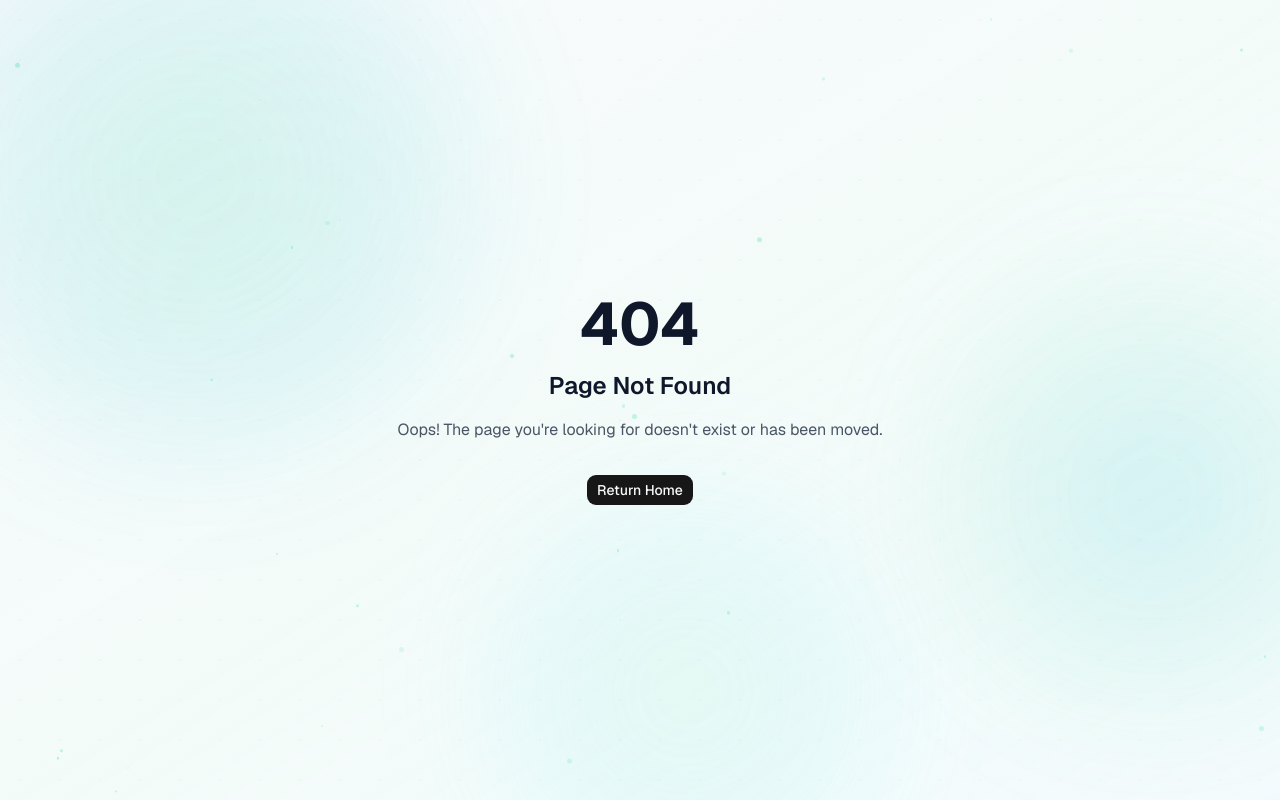
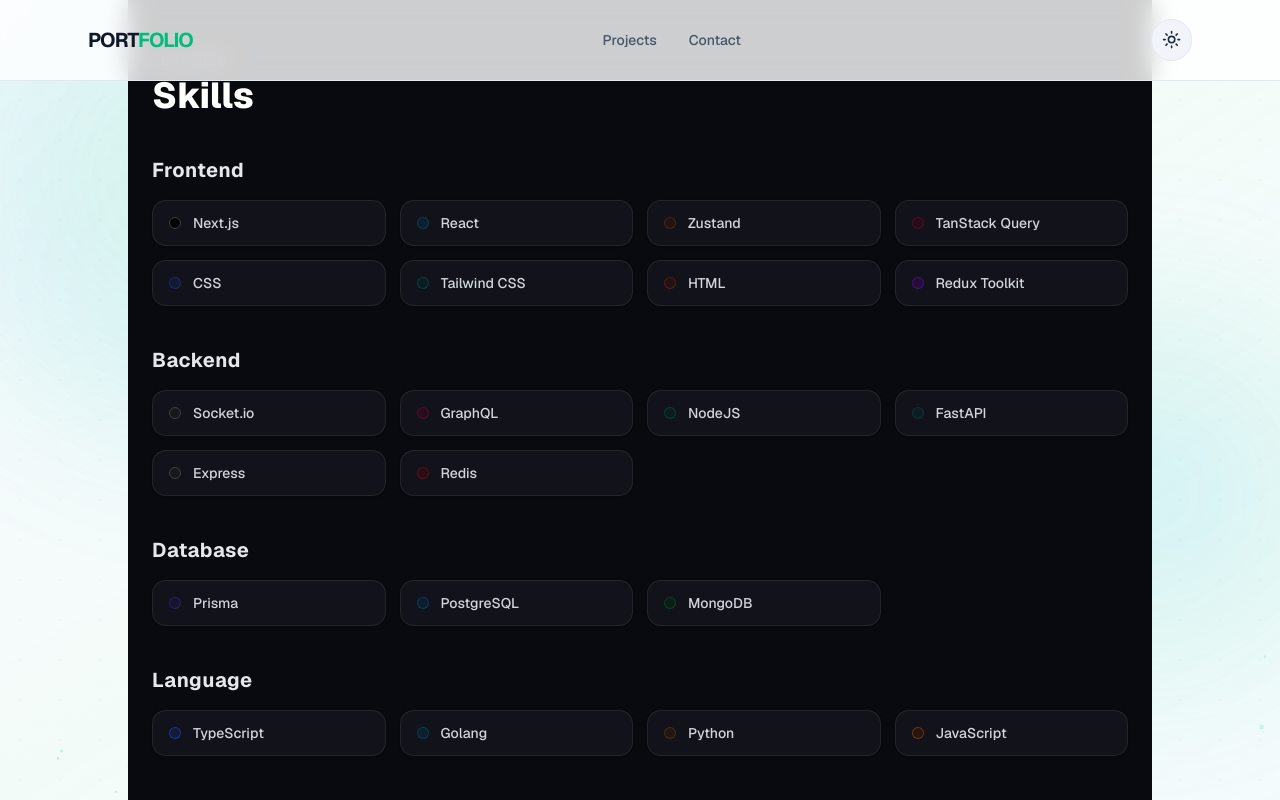
Before and after one commit to PrakashSingh65/portfolio, a Next.js app: page /skill in a window 1280 px wide. Before the commit this address had no page. Shown: the top 800 px of the page. Built offline with nearby package versions, Linux system fonts and the light colour scheme; a web font is replaced by a local one.

Commit message:
feat: add SkillPage component to display categorized skills with visual styling

```diff
--- /dev/null
+++ b/app/(main)/skill/page.tsx
@@ -0,0 +1,99 @@
+'use client';
+
+import React from 'react';
+
+const skillsData = [
+  {
+    category: "Frontend",
+    skills: [
+      { name: "Next.js", color: "bg-black text-white border-zinc-700" },
+      { name: "React", color: "bg-cyan-950/40 text-cyan-400 border-cyan-800/50" },
+      { name: "Zustand", color: "bg-amber-950/30 text-amber-500 border-amber-800/40" },
+      { name: "TanStack Query", color: "bg-rose-950/30 text-rose-400 border-rose-800/40" },
+      { name: "CSS", color: "bg-blue-950/40 text-blue-400 border-blue-800/50" },
+      { name: "Tailwind CSS", color: "bg-teal-950/40 text-teal-300 border-teal-800/50" },
+      { name: "HTML", color: "bg-orange-950/30 text-orange-400 border-orange-800/40" },
+      { name: "Redux Toolkit", color: "bg-purple-950/40 text-purple-400 border-purple-800/50" },
+    ],
+  },
+  {
+    category: "Backend",
+    skills: [
+      { name: "Socket.io", color: "bg-zinc-900 text-gray-200 border-zinc-700" },
+      { name: "GraphQL", color: "bg-pink-950/30 text-pink-400 border-pink-800/40" },
+      { name: "NodeJS", color: "bg-emerald-950/40 text-emerald-400 border-emerald-800/50" },
+      { name: "FastAPI", color: "bg-teal-950/30 text-teal-400 border-teal-800/40" },
+      { name: "Express", color: "bg-zinc-900 text-gray-200 border-zinc-700" },
+      { name: "Redis", color: "bg-red-950/40 text-red-400 border-red-800/50" },
+    ],
+  },
+  {
+    category: "Database",
+    skills: [
+      { name: "Prisma", color: "bg-indigo-950/40 text-indigo-300 border-indigo-800/50" },
+      { name: "PostgreSQL", color: "bg-sky-950/40 text-sky-400 border-sky-800/50" },
+      { name: "MongoDB", color: "bg-green-950/40 text-green-400 border-green-800/50" },
+    ],
+  },
+  {
+    category: "Language",
+    skills: [
+      { name: "TypeScript", color: "bg-blue-950/50 text-blue-400 border-blue-700/60" },
+      { name: "Golang", color: "bg-cyan-950/40 text-cyan-300 border-cyan-800/50" },
+      { name: "Python", color: "bg-yellow-950/30 text-yellow-400 border-yellow-800/40" },
+      { name: "JavaScript", color: "bg-amber-950/40 text-amber-300 border-amber-700/50" },
+    ],
+  },
+  {
+    category: "Tools",
+    skills: [
+      { name: "GitHub", color: "bg-zinc-900 text-white border-zinc-700" },
+      { name: "Git", color: "bg-orange-950/40 text-orange-500 border-orange-800/50" },
+      { name: "Docker", color: "bg-sky-950/40 text-sky-400 border-sky-800/50" },
+    ],
+  },
+  {
+    category: "Other",
+    skills: [
+      { name: "Postman", color: "bg-orange-950/30 text-orange-400 border-orange-800/40" },
+      { name: "Markdown", color: "bg-zinc-900 text-gray-300 border-zinc-700" },
+    ],
+  },
+];
+
+export default function SkillPage() {
+  return (
+    <section className="min-h-screen bg-[#090a0f] text-white px-6 py-12 max-w-5xl mx-auto font-sans">
+      <div className="mb-10">
+        <span className="text-gray-400 text-sm tracking-wider uppercase font-medium">Featured</span>
+        <h1 className="text-4xl font-extrabold text-white mt-1">Skills</h1>
+      </div>
+
+      <div className="space-y-10">
+        {skillsData.map((group, idx) => (
+          <div key={idx}>
+            <h2 className="text-xl font-bold mb-4 text-gray-200 tracking-wide">
+              {group.category}
+            </h2>
+            <div className="grid grid-cols-2 sm:grid-cols-3 md:grid-cols-4 gap-3.5">
+              {group.skills.map((skill, sIdx) => (
+                <div
+                  key={sIdx}
+                  className={`flex items-center gap-3 px-4 py-3 bg-[#12131a] border border-zinc-800/90 rounded-xl hover:border-emerald-500/50 hover:bg-[#181a24] transition-all duration-200 cursor-pointer group shadow-sm`}
+                >
+                  {/* Skill Badge Icon */}
+                  <div className={`w-3 h-3 rounded-full border ${skill.color} group-hover:scale-125 transition-transform duration-200`} />
+
+                  {/* Skill Name */}
+                  <span className="text-sm font-medium text-gray-300 group-hover:text-white truncate">
+                    {skill.name}
+                  </span>
+                </div>
+              ))}
+            </div>
+          </div>
+        ))}
+      </div>
+    </section>
+  );
+}
```
